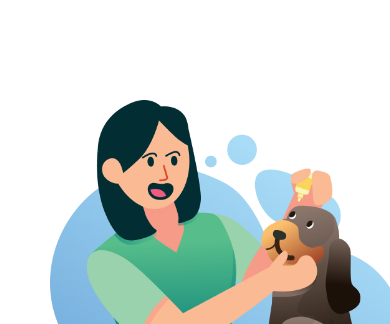
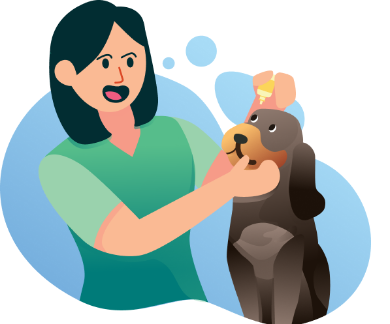
Before and after one commit to johnysantos22/primeiro-projeto-do-devclub---we-caree, a plain HTML site: page index.html in a window 390 px wide. Shown: the top 324 px of the page. Drawn offline with Linux system fonts and the light colour scheme.

Commit message:
Consertando a Responsividade

```diff
--- a/index.html
+++ b/index.html
@@ -25,7 +25,9 @@
     </header>
 
     <main>
-        <img src="./Img/Illustration 2.png">
+        <div class="principal-div">
+        <div class=""><img src="./Img/Illustration 2.png"></div>
+
 
         <section>
             <h1 class="pricipal">We Care</h1>
@@ -33,7 +35,7 @@
             <p class="paragrafo">Lorem ipsum dolor sit amet consectetur adipisicing elit. Minima dolores similique quibusdam quod maxime dolor mollitia illo quia quis consequatur deleniti numquam labore beatae, at velit reiciendis sint, dolore nesciunt.</p>
             <button class="segubdo-botao">Explore</button>
         </section>
-
+    </div>
     </main>
 
 </body>
--- a/style.css
+++ b/style.css
@@ -36,9 +36,8 @@ body {
 }
 
 img {
-    width: 568px;
-    height: 500px;
-    margin-left: 126px;
+    width: 100%;
+
     display: inline-block;
 }
 
@@ -52,6 +51,12 @@ section {
     line-height: 122px;
     color: #515151;
     margin-left: 86px;
+}
+
+.principal-div {
+    display: flex;
+    align-items: center;
+    justify-content: center;
 }
 
 .segundo {
@@ -94,12 +99,12 @@ section {
         height: 800px;
     }
 
+
     img {
-        width: 354px;
-        height: 317px;
-        margin-top: 100px;
-   margin-left: 50px;
+        width: 95%;
     }
+
+
 
     .pricipal {
         width: 263px;
@@ -108,6 +113,10 @@ section {
         font-size: 50px;
         line-height: 61px;
         margin-left: 100px;
+    }
+
+    .principal-div{
+        display: inline-block;
     }
 
     .segundo {
```
